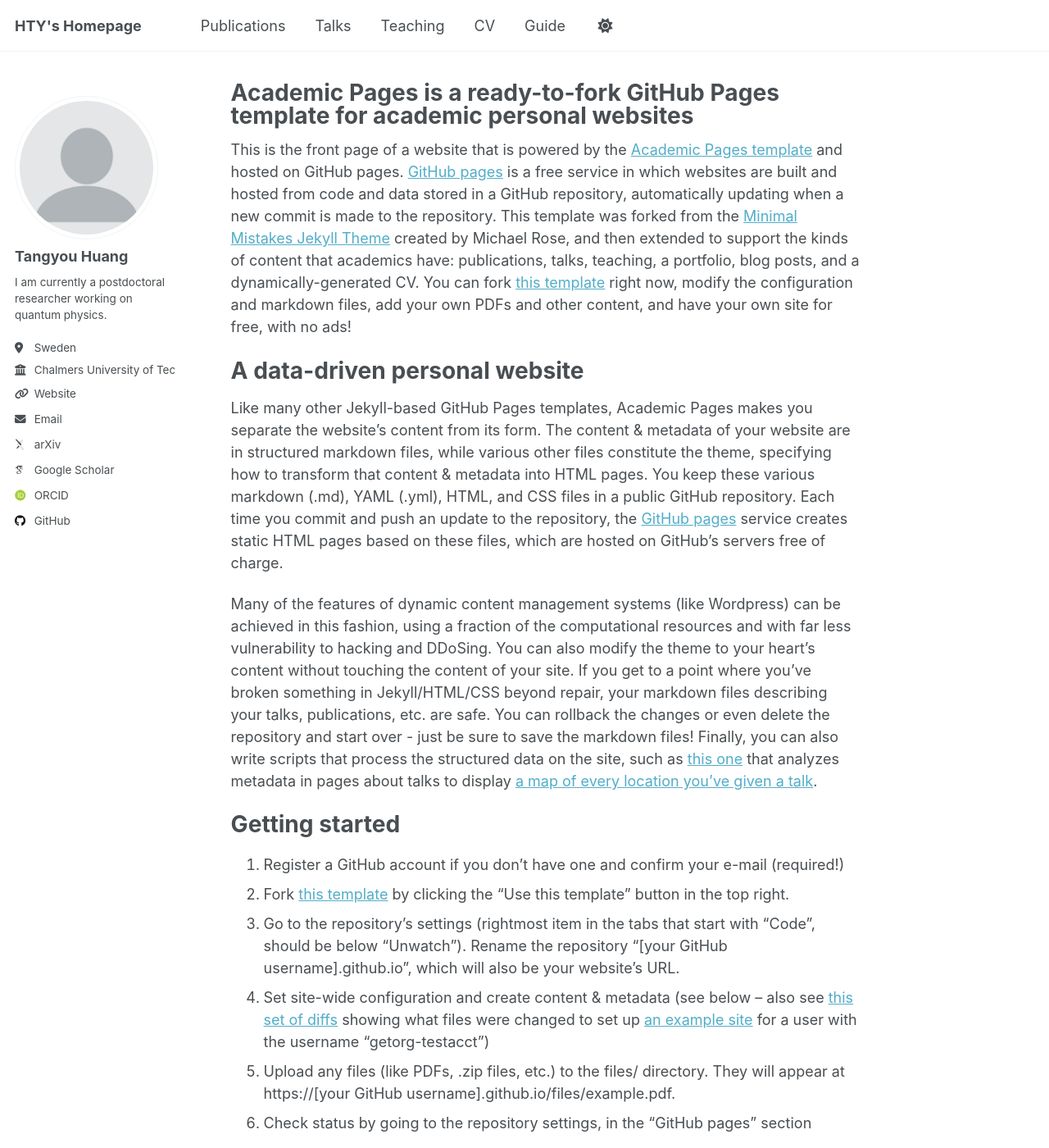
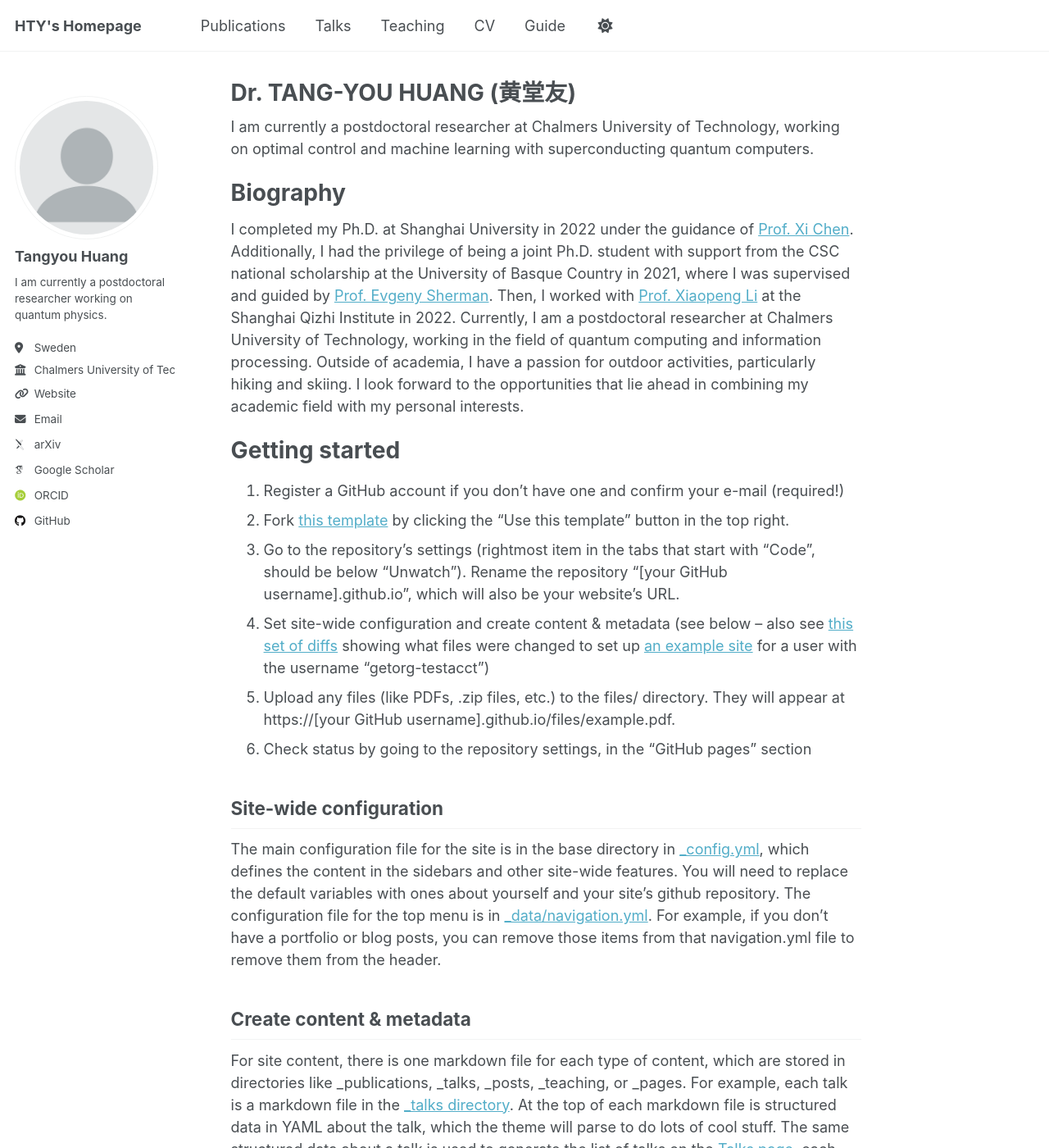
Before and after one commit to huangtangy/tangyou.github.io, a Jekyll site: the page built from _pages/about.md, in a window 1280 px wide and 1400 px high. Shown: the whole window at 82% size. Built offline with Jekyll 4.4.1, drawn with Linux system fonts in a browser that asks for light colours; some web fonts are replaced.

Commit message:
Update about.md

```diff
--- a/_pages/about.md
+++ b/_pages/about.md
@@ -1,19 +1,18 @@
 ---
 permalink: /
-title: "Academic Pages is a ready-to-fork GitHub Pages template for academic personal websites"
+title: "Dr. TANG-YOU HUANG (黄堂友)"
 author_profile: true
 redirect_from:
   - /about/
   - /about.html
 ---
 
-This is the front page of a website that is powered by the [Academic Pages template](https://github.com/academicpages/academicpages.github.io) and hosted on GitHub pages. [GitHub pages](https://pages.github.com) is a free service in which websites are built and hosted from code and data stored in a GitHub repository, automatically updating when a new commit is made to the repository. This template was forked from the [Minimal Mistakes Jekyll Theme](https://mmistakes.github.io/minimal-mistakes/) created by Michael Rose, and then extended to support the kinds of content that academics have: publications, talks, teaching, a portfolio, blog posts, and a dynamically-generated CV. You can fork [this template](https://github.com/academicpages/academicpages.github.io) right now, modify the configuration and markdown files, add your own PDFs and other content, and have your own site for free, with no ads!
+I am currently a postdoctoral researcher at Chalmers University of Technology, working on optimal control and machine learning with superconducting quantum computers.
 
-A data-driven personal website
+Biography
 ======
-Like many other Jekyll-based GitHub Pages templates, Academic Pages makes you separate the website's content from its form. The content & metadata of your website are in structured markdown files, while various other files constitute the theme, specifying how to transform that content & metadata into HTML pages. You keep these various markdown (.md), YAML (.yml), HTML, and CSS files in a public GitHub repository. Each time you commit and push an update to the repository, the [GitHub pages](https://pages.github.com/) service creates static HTML pages based on these files, which are hosted on GitHub's servers free of charge.
 
-Many of the features of dynamic content management systems (like Wordpress) can be achieved in this fashion, using a fraction of the computational resources and with far less vulnerability to hacking and DDoSing. You can also modify the theme to your heart's content without touching the content of your site. If you get to a point where you've broken something in Jekyll/HTML/CSS beyond repair, your markdown files describing your talks, publications, etc. are safe. You can rollback the changes or even delete the repository and start over - just be sure to save the markdown files! Finally, you can also write scripts that process the structured data on the site, such as [this one](https://github.com/academicpages/academicpages.github.io/blob/master/talkmap.ipynb) that analyzes metadata in pages about talks to display [a map of every location you've given a talk](https://academicpages.github.io/talkmap.html).
+I completed my Ph.D. at Shanghai University in 2022 under the guidance of [Prof. Xi Chen](https://scholar.google.com/citations?user=RFDBl4kAAAAJ&hl=en). Additionally, I had the privilege of being a joint Ph.D. student with support from the CSC national scholarship at the University of Basque Country in 2021, where I was supervised and guided by [Prof. Evgeny Sherman](https://www.ehu.eus/en/web/quinst/people/-/asset_publisher/Jxs3/content/evgeny-sherman-ikerbasque-research-professor). Then, I worked with [Prof. Xiaopeng Li](https://scholar.google.com/citations?user=p7i5fNoAAAAJ&hl=en) at the Shanghai Qizhi Institute in 2022. Currently, I am a postdoctoral researcher at Chalmers University of Technology, working in the field of quantum computing and information processing. Outside of academia, I have a passion for outdoor activities, particularly hiking and skiing. I look forward to the opportunities that lie ahead in combining my academic field with my personal interests.
 
 Getting started
 ======
```
